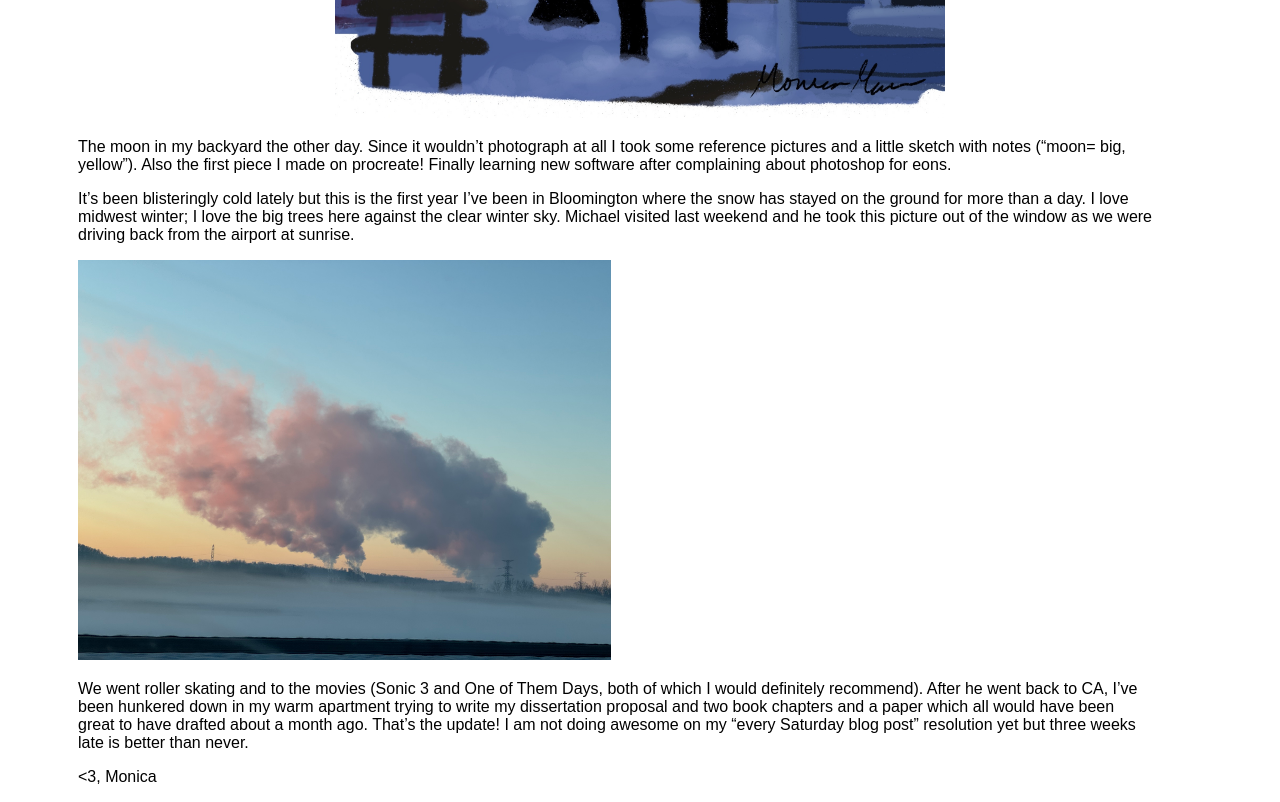
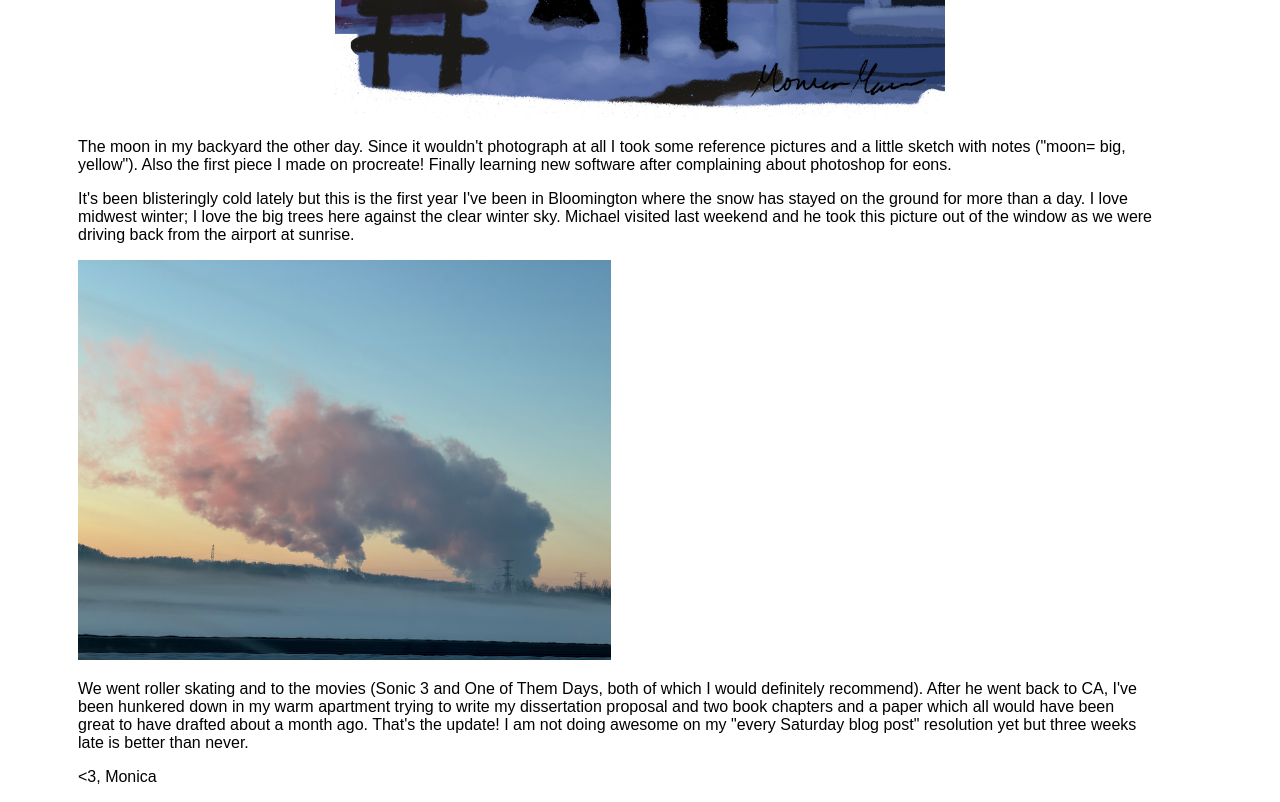
Before and after one commit to monica-marion/monicascoolsite, a plain HTML site: page blog/250125.html in a window 1280 px wide. Shown: the part 720-1522 px from the top of the page. Drawn offline with Linux system fonts and the light colour scheme; a web font is replaced by a local one.

Commit message:
fixing apostrophes

```diff
--- a/blog/250125.html
+++ b/blog/250125.html
@@ -19,13 +19,13 @@
   height="600">
 </div>
 <p>
-  The moon in my backyard the other day. Since it wouldn’t
+  The moon in my backyard the other day. Since it wouldn't
   photograph at all I took some reference pictures and a little sketch with notes
-  (“moon= big, yellow”). Also the first piece I made on procreate! Finally
+  ("moon= big, yellow"). Also the first piece I made on procreate! Finally
   learning new software after complaining about photoshop for eons.
 </p>
 <p>
-  It’s been blisteringly cold lately but this is the first year I’ve been in
+  It's been blisteringly cold lately but this is the first year I've been in
   Bloomington where the snow has stayed on the ground for more than a day.
   I love midwest winter; I love the big trees here against the clear winter sky.
   Michael visited last weekend and he took this picture out of the window as we
@@ -35,11 +35,11 @@
   </p>
   <p>
   We went roller skating and to the movies (Sonic 3 and One of Them Days,
-  both of which I would definitely recommend). After he went back to CA, I’ve been
+  both of which I would definitely recommend). After he went back to CA, I've been
   hunkered down in my warm apartment trying to write my dissertation proposal
   and two book chapters and a paper which all would have been great to have
-  drafted about a month ago. That’s the update! I am not doing awesome on my
-  “every Saturday blog post” resolution yet but three weeks late is better than never.
+  drafted about a month ago. That's the update! I am not doing awesome on my
+  "every Saturday blog post" resolution yet but three weeks late is better than never.
 </p>
 <p>
 <3, Monica
```
